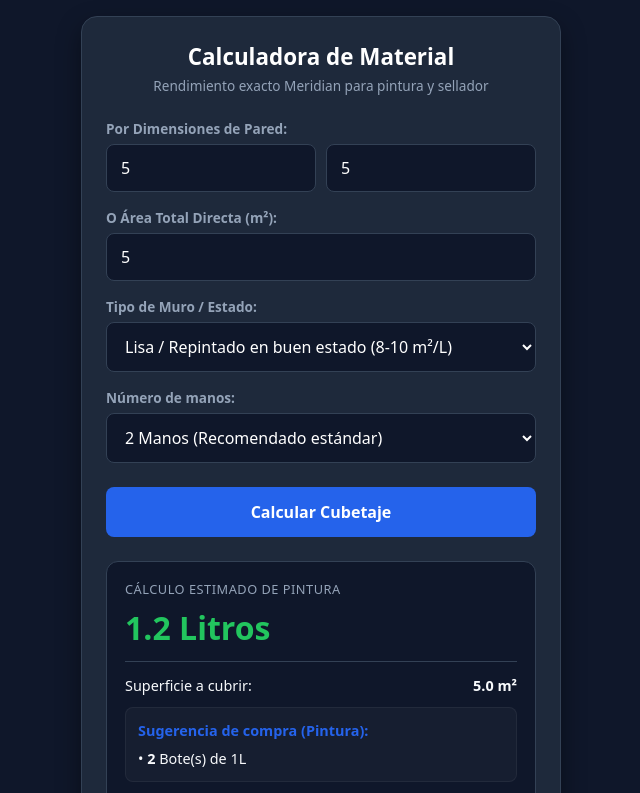
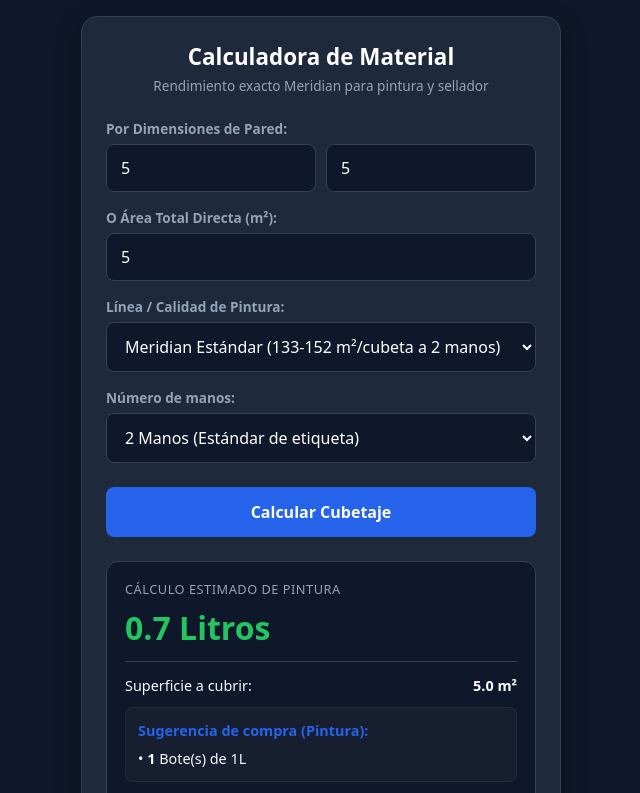
Before and after one commit to virgoak47-code/simulador-meridian, a plain HTML site: page calculadora.html in a window 1280 px wide. Both pictures are taken after typing "5", "5", "5" into the empty fields and a click on the button "Calcular Cubetaje". Shown: the top 793 px of the page, without its empty margins (319-959 px from the left). Drawn offline with Linux system fonts and the light colour scheme.

Commit message:
Update calculadora.html

```diff
--- a/calculadora.html
+++ b/calculadora.html
@@ -57,17 +57,18 @@
   </div>
 
   <div class="form-group">
-    <label>Tipo de Muro / Estado:</label>
-    <select id="tipoSuperficie">
-      <option value="liso">Lisa / Repintado en buen estado (8-10 m²/L)</option>
-      <option value="poroso">Porosa / Rugosa / Sin pintar (5-7 m²/L)</option>
+    <label>Línea / Calidad de Pintura:</label>
+    <select id="lineaPintura">
+      <option value="estandar" selected>Meridian Estándar (133-152 m²/cubeta a 2 manos)</option>
+      <option value="premier">Meridian Premier (152-171 m²/cubeta a 2 manos)</option>
+      <option value="porosa">Superficie Porosa / Sin Pintar (100-120 m²/cubeta a 2 manos)</option>
     </select>
   </div>
 
   <div class="form-group">
     <label>Número de manos:</label>
     <select id="manos">
-      <option value="2" selected>2 Manos (Recomendado estándar)</option>
+      <option value="2" selected>2 Manos (Estándar de etiqueta)</option>
       <option value="1">1 Mano (Retoque ligero)</option>
       <option value="3">3 Manos (Cambio drástico de tono)</option>
     </select>
@@ -111,15 +112,20 @@ function calcular() {
     return;
   }
 
-  const tipo = document.getElementById('tipoSuperficie').value;
+  const linea = document.getElementById('lineaPintura').value;
   const manos = parseInt(document.getElementById('manos').value);
 
-  // Rendimiento pintura
-  const rendimientoBase = (tipo === 'liso') ? 9 : 6;
-  const litrosTotales = (area * manos) / rendimientoBase;
+  // Rendimiento base en m²/L a 2 MANOS (según etiqueta)
+  let rend2Manos = 7.5; // Estándar (~142.5 m² / 19L)
+  if (linea === 'premier') rend2Manos = 8.5; // Premier (~161.5 m² / 19L)
+  if (linea === 'porosa') rend2Manos = 5.8; // Porosa (~110 m² / 19L)
+
+  // Ajuste según número de manos seleccionadas
+  const factorManos = manos / 2;
+  const litrosTotales = (area / rend2Manos) * factorManos;
   const litrosRedondeados = Math.ceil(litrosTotales * 10) / 10;
 
-  // Desglose pintura comercial
+  // Desglose de compra óptimo
   let rest = Math.ceil(litrosTotales);
   const cubetas = Math.floor(rest / 19);
   rest %= 19;
@@ -132,7 +138,7 @@ function calcular() {
   if (galones > 0) presentacionTexto.push(`• <strong>${galones}</strong> Galón(es) de 4L`);
   if (botes > 0) presentacionTexto.push(`• <strong>${botes}</strong> Bote(s) de 1L`);
 
-  // Rendimiento Sellador Meridian diluido (1 L = 30 m²)
+  // Sellador Meridian (1 L = 30 m² diluido)
   const litrosSelladorReq = Math.ceil(area / 30);
   let presSelladorTexto = "";
 
```
